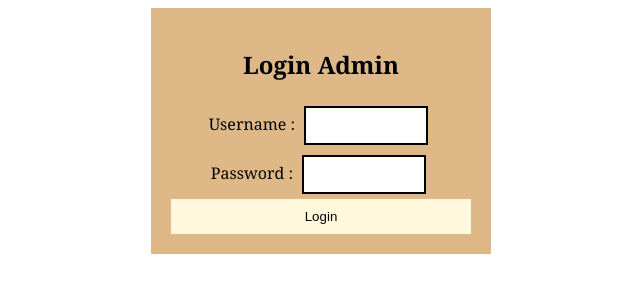
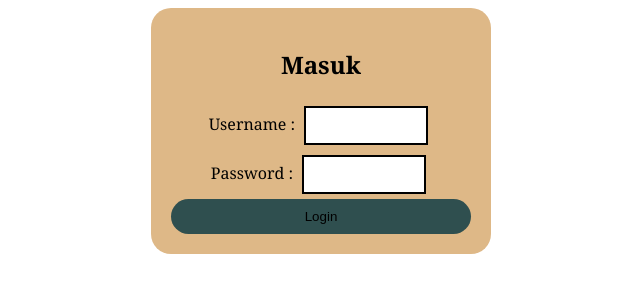
Before and after one commit to bayuadji-ai/pw2025_243040040, a PHP site: page /6c.php in a window 1280 px wide. Shown: the top 300 px of the page, without its empty margins (319-959 px from the left). Run offline with PHP 8.4, Linux system fonts and the light colour scheme.

Commit message:
selesai latihan 6 php

```diff
--- a/tugas/tugas6/6c.php
+++ b/tugas/tugas6/6c.php
@@ -6,9 +6,9 @@ if ($_SERVER["REQUEST_METHOD"] == "POST") {
     $username = $_POST['username'] ?? '';
     $password = $_POST['password'] ?? '';
 
-    if ($username === "admin" && $password === "adm") {
+    if ($username === "Hery" && $password === "123") {
         $_SESSION['loggedin'] = true;
-        header("Location: 6d.php");
+
         exit();
     } else {
         $error = "Username / Password salah!";
@@ -27,7 +27,8 @@ if ($_SERVER["REQUEST_METHOD"] == "POST") {
         body {
             display: flex;
             justify-content: center;
-            align-content: center;
+
+            align-items: center;
 
 
             font-family: Georgia, 'Times New Roman', Times, serif;
@@ -35,10 +36,12 @@ if ($_SERVER["REQUEST_METHOD"] == "POST") {
         }
 
         .login-container {
+
             background-color: #DEB887;
             padding: 20px;
             text-align: center;
             width: 300px;
+            border-radius: 20px;
 
         }
 
@@ -55,23 +58,24 @@ if ($_SERVER["REQUEST_METHOD"] == "POST") {
         }
 
         button {
-            background-color: #FFF8DC;
+            background-color: #2F4F4F;
             color: black;
             border: none;
             padding: 10px;
             width: 100%;
             cursor: pointer;
+            border-radius: 20px;
         }
 
         button:hover {
-            background-color: rgb(84, 108, 145);
+            background-color: #B8860B;
         }
     </style>
 </head>
 
 <body>
     <div class="login-container">
-        <h2>Login Admin</h2>
+        <h2>Masuk</h2>
         <p class="error"><?php echo $error; ?></p>
         <?php if ($error): ?>
         <?php endif; ?>
```
